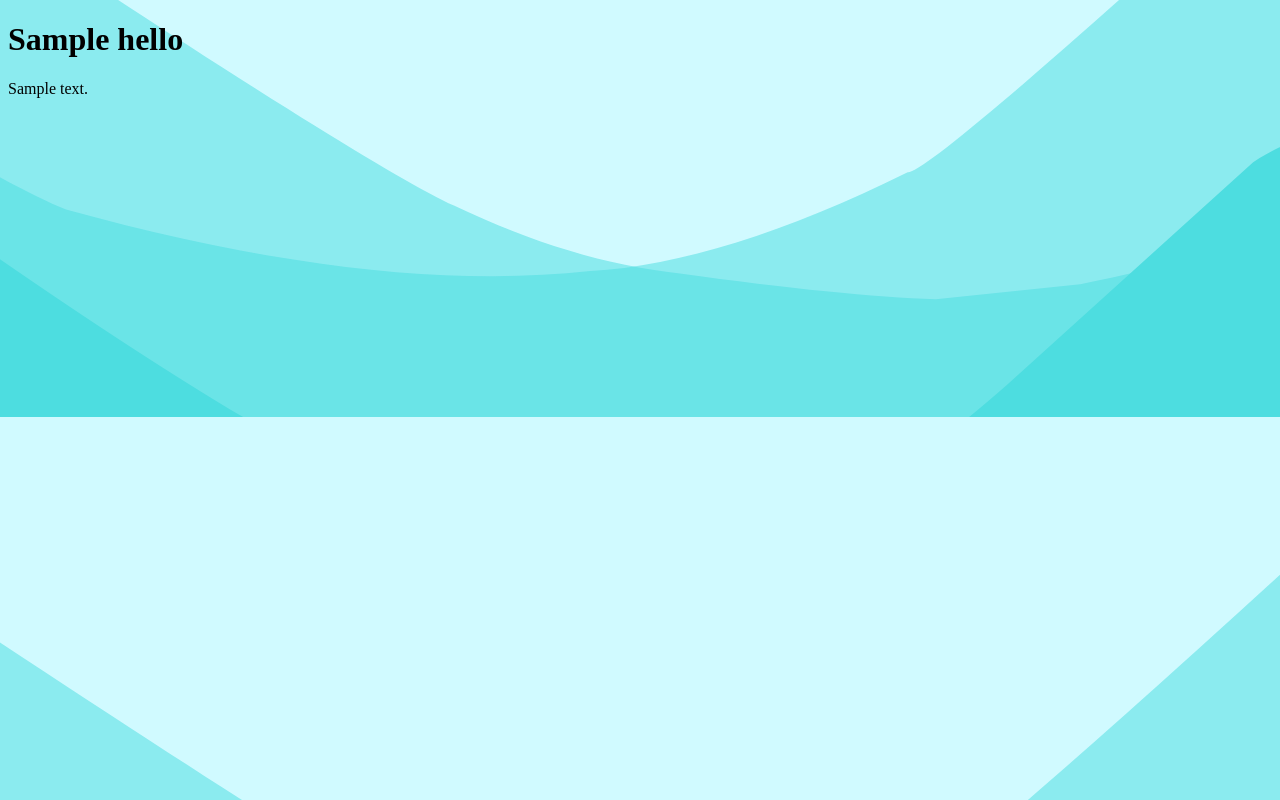
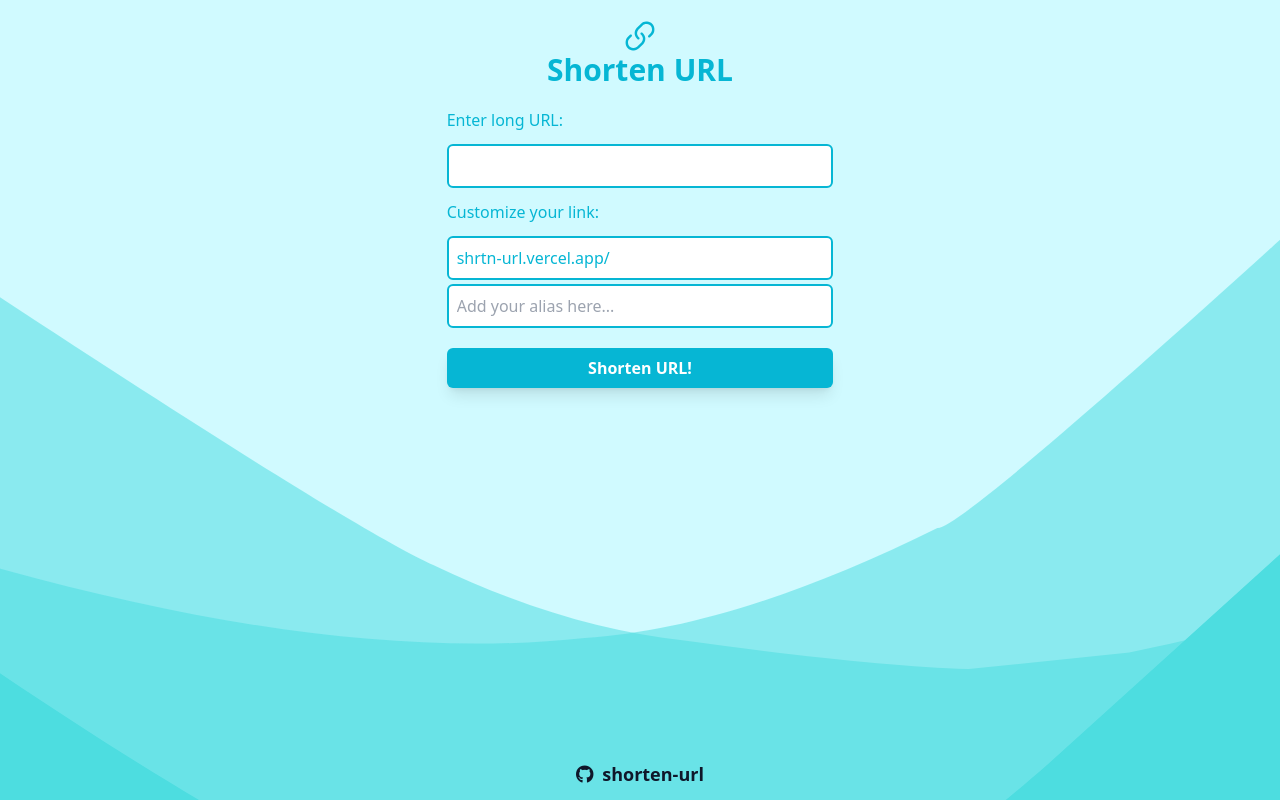
Before and after one commit to putuwaw/shorten-url, a Flask app: template templates/index.html in a window 1280 px wide. Run offline with Flask 3, Linux system fonts and the light colour scheme; tables that the repository leaves empty hold one stand-in row (values such as "Sample post"); the template is opened without the code that fills it: values that come from a table or form of the project are taken from there, most other values are stand-ins (such as "Sample title", 1, 10 or a date in 2020); style sheets or scripts are compiled from the project's sources; some libraries are stand-ins or nearby versions.

Commit message:
Create main web pages

```diff
--- a/templates/base.html
+++ b/templates/base.html
@@ -5,9 +5,10 @@
         <meta http-equiv="X-UA-Compatible" content="IE=edge">
         <meta name="viewport" content="width=device-width, initial-scale=1.0">
         <title>{% block title %} {% endblock %}</title>
-        <link rel="icon" type="image/png" href="{{ url_for('static', filename='images/favicon.png') }}" />
+        <link rel="icon" type="image/png" href="{{ url_for('static', filename='images/logo.svg') }}" />
         <link rel="stylesheet" href="{{ url_for('static', filename='styles/styles.css') }}">
-    </head>
+        <link rel="stylesheet" href="{{ url_for('static', filename='styles/output.css') }}">
+        <script src="https://kit.fontawesome.com/d26e212e8f.js" crossorigin="anonymous"></script>    </head>
     <body>
         {% block body %} {% endblock %}
         <script src="{{ url_for('static', filename='scripts/scripts.js') }}"></script>
--- a/templates/index.html
+++ b/templates/index.html
@@ -1,6 +1,40 @@
 {% extends "base.html" %}
-{% block title %} Flask App - Vercel {% endblock %}
+{% block title %} Shorten URL {% endblock %}
 {% block body %}
-    <h1>{{hello}}</h1>
-    <p>{{content}}</p>
+    <div class="flex flex-col min-h-screen justify-between">
+        <main class="w-full box-border sm:px-16 md:px-32 lg:px-0 lg:w-1/3 mx-auto">
+            <div class="flex flex-col items-center justify-center">
+                <div class="flex flex-col items-center justify-center pt-5">
+                    <img class="w-8" src="{{ url_for('static', filename='images/logo.svg') }}" alt="Logo">
+                    <h2 class="text-cyan-500 text-xl lg:text-3xl font-bold">Shorten URL</h2>
+                </div>
+                <div class="w-full">
+                    <form class="m-3 p-2 rounded-md" action="" method="post" onsubmit="return validate_form();">
+                        <p class="text-base text-cyan-500 font-medium mb-3">Enter long URL:</p>
+                        {% if isPostCustom %}
+                            <input class="border-cyan-500 text-cyan-500 focus:shadow-cyan-400 focus:shadow-sm border-2 p-2 rounded-md w-full outline-none" required type="url" name="name" value="{{ url }}">
+                        {% else %}
+                            <input class="border-cyan-500 text-cyan-500 focus:shadow-cyan-400 focus:shadow-sm border-2 p-2 rounded-md w-full outline-none" required type="url" name="name">
+                        {% endif %}
+                        <p class="py-3 font-medium text-cyan-500">Customize your link:</p>
+                        <div class="flex flex-col w-full items-center space-y-1">
+                            <p class="text-cyan-500 border-2 border-cyan-500 p-2 rounded-md w-full bg-white">shrtn-url.vercel.app/</p>
+                            <input class="focus:shadow-cyan-400 text-cyan-500 focus:shadow-sm border-cyan-500 border-2 p-2 rounded-md w-full outline-none"
+                            type="text" name="custom" id="custom" placeholder="Add your alias here...">
+                        </div>
+                        {% if isPostCustom %}
+                            <p id="postCustom" class="text-red-500 mt-2 font-medium">Alias "{{customUrl}}"  has been used!</p>
+                        {% endif %}
+                            <p id="errorCustomURL" class="text-red-500 hidden mt-2 font-medium"></p>
+                        <button class="shadow-lg py-2 px-4 mt-5 text-white bg-cyan-500 rounded-md w-full font-bold hover:bg-cyan-600" type="submit">Shorten URL!</button>
+                    </form>
+                </div>
+            </div>
+        </main>
+        <footer class="flex items-center justify-center pb-3 lg:text-lg hover:underline">
+            <a target="_blank" class="text-slate-900 font-bold" href="https://github.com/putuwaw/shorten-url">
+                <i class="fa-brands fa-github mr-1"></i> shorten-url
+            </a>
+        </footer>
+    </div>
 {% endblock %}
```
Also changed, not shown: templates/404.html (added, +24 -0 lines), templates/result.html (added, +31 -0 lines).
